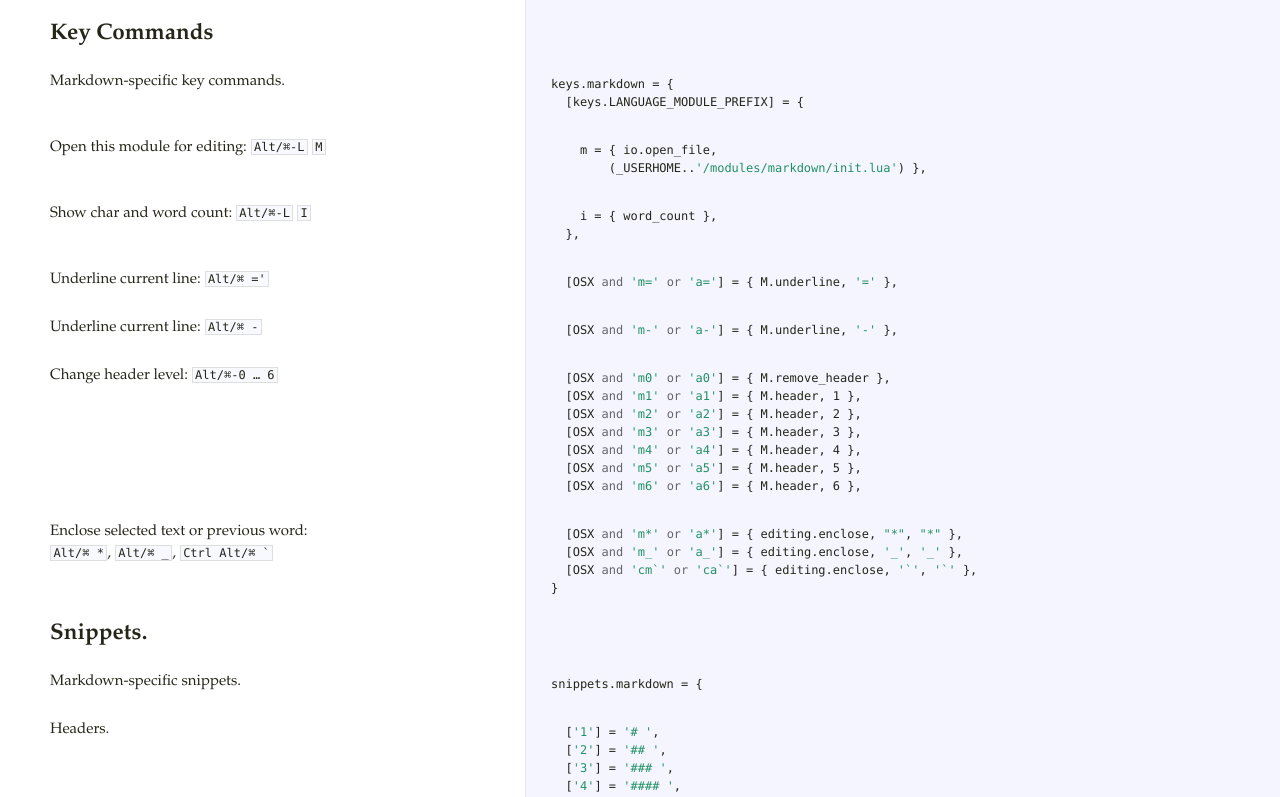
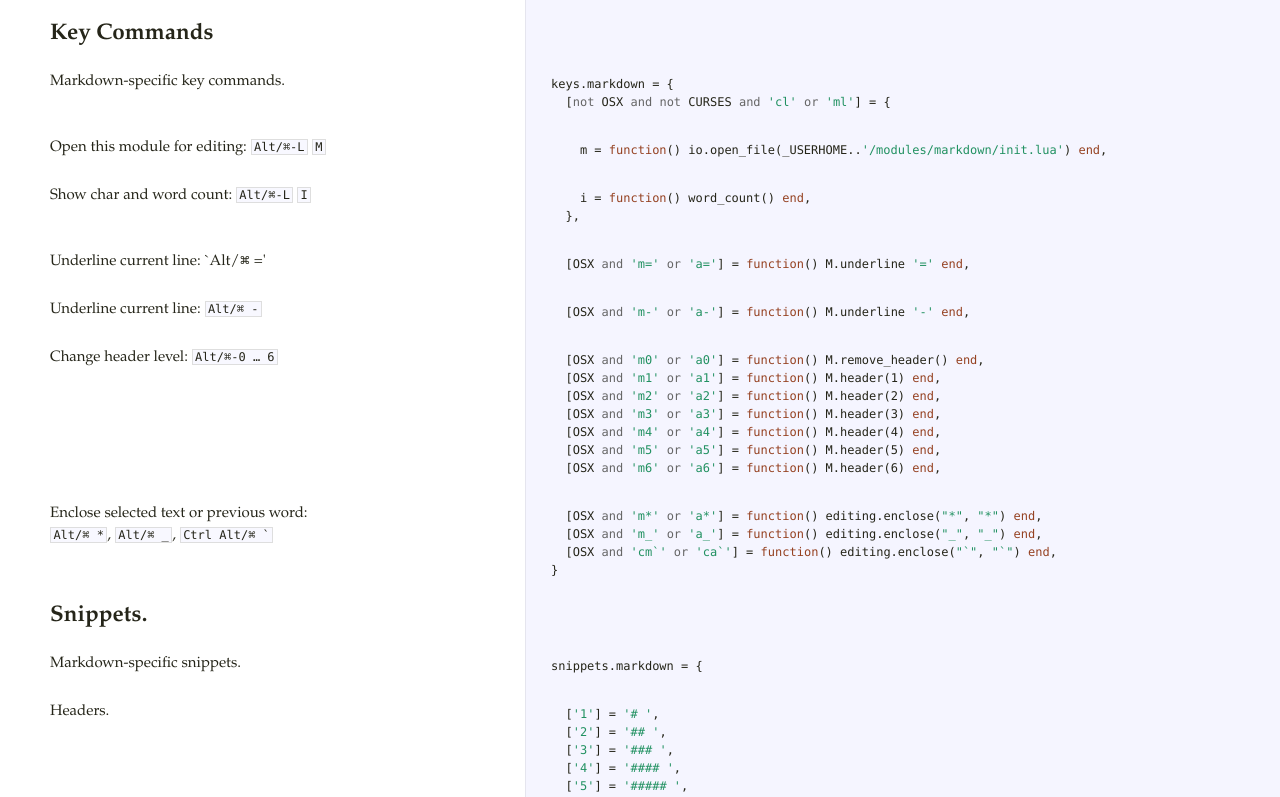
Before and after one commit to rgieseke/ta-markdown, a plain HTML site: page docs/index.html in a window 1280 px wide. Shown: the part 1856-2653 px from the top of the page. Drawn offline with Linux system fonts and the light colour scheme.

Commit message:
updated docs for 9.0 change

```diff
--- a/docs/index.html
+++ b/docs/index.html
@@ -28,6 +28,7 @@
   <div class="pilwrap">
     <a class="pilcrow" href="#section-1">&#182;</a>
   </div>
+
 <p>A Markdown module for the
 <a href="http://foicica.com/textadept/">Textadept</a> editor with some short cuts and
 snippets for writing
@@ -47,6 +48,7 @@ git clone https://github.com/rgieseke/ta-markdown.git \
 released under the
 <a href="http://www.opensource.org/licenses/mit-license.php">MIT license</a>.</p>
 
+
 </td>
 <td class="code">
   <div class="highlight"><pre>
@@ -59,7 +61,9 @@ released under the
   <div class="pilwrap">
     <a class="pilcrow" href="#section-2">&#182;</a>
   </div>
+
 <h2>Settings</h2>
+
 
 </td>
 <td class="code">
@@ -71,7 +75,9 @@ released under the
   <div class="pilwrap">
     <a class="pilcrow" href="#section-3">&#182;</a>
   </div>
+
 <p>Local variables.</p>
+
 
 </td>
 <td class="code">
@@ -83,7 +89,9 @@ released under the
   <div class="pilwrap">
     <a class="pilcrow" href="#section-4">&#182;</a>
   </div>
+
 <p>Blockquotes.</p>
+
 
 </td>
 <td class="code">
@@ -95,14 +103,15 @@ released under the
   <div class="pilwrap">
     <a class="pilcrow" href="#section-5">&#182;</a>
   </div>
-  <p>Auto-matching chars.<br>
-Match <code>&lt;</code> for embedded HTML, don&rsquo;t match <code>'</code>.</p>
+
+<p>Sets default buffer properties for Markdown files.</p>
+
 
 </td>
 <td class="code">
-  <div class="highlight"><pre>editing.char_matches.markdown = {
-  [40] = <span class="s">')'</span>, [91] = <span class="s">']'</span>, [123] = <span class="s">'}'</span>, [34] = <span class="s">'"'</span>, [60] = <span class="s">'&gt;'</span>
-}
+  <div class="highlight"><pre>events.connect(events.LEXER_LOADED, <span class="k">function</span>(lang)
+  <span class="k">if</span> lang == <span class="s">'markdown'</span> <span class="k">then</span>
+    buffer.tab_width = 4
 </pre></div>
 </td>
 </tr><tr id="section-6">
@@ -110,13 +119,16 @@ Match <code>&lt;</code> for embedded HTML, don&rsquo;t match <code>'</code>.</p>
   <div class="pilwrap">
     <a class="pilcrow" href="#section-6">&#182;</a>
   </div>
-  <p>Sets default buffer properties for Markdown files.</p>
+
+<p>Auto-matching chars.<br>
+Match <code>&lt;</code> for embedded HTML, don't match <code>'</code>.</p>
+
 
 </td>
 <td class="code">
-  <div class="highlight"><pre>events.connect(events.LEXER_LOADED, <span class="k">function</span>(lang)
-  <span class="k">if</span> lang == <span class="s">'markdown'</span> <span class="k">then</span>
-    buffer.tab_width = 4
+  <div class="highlight"><pre>    editing.auto_pairs[60] = <span class="s">'&gt;'</span>
+  <span class="k">else</span>
+    editing.auto_pairs[60] = <span class="k">nil</span>
   <span class="k">end</span>
 <span class="k">end</span>)
 
@@ -127,7 +139,9 @@ Match <code>&lt;</code> for embedded HTML, don&rsquo;t match <code>'</code>.</p>
   <div class="pilwrap">
     <a class="pilcrow" href="#section-7">&#182;</a>
   </div>
+
 <h2>Commands</h2>
+
 
 </td>
 <td class="code">
@@ -139,9 +153,11 @@ Match <code>&lt;</code> for embedded HTML, don&rsquo;t match <code>'</code>.</p>
   <div class="pilwrap">
     <a class="pilcrow" href="#section-8">&#182;</a>
   </div>
+
 <p>Underlines the current line.<br>
 Parameter:<br>
-<em>char</em>: &ldquo;=&rdquo; or &ldquo;&ndash;&rdquo;.</p>
+<em>char</em>: "=" or "-".</p>
+
 
 </td>
 <td class="code">
@@ -165,9 +181,11 @@ Parameter:<br>
   <div class="pilwrap">
     <a class="pilcrow" href="#section-9">&#182;</a>
   </div>
-  <p>Sets the current line&rsquo;s header level.<br>
+
+<p>Sets the current line's header level.<br>
 Parameter:<br>
-<em>level</em>: 1 &ndash; 6</p>
+<em>level</em>: 1 - 6</p>
+
 
 </td>
 <td class="code">
@@ -195,7 +213,9 @@ Parameter:<br>
   <div class="pilwrap">
     <a class="pilcrow" href="#section-10">&#182;</a>
   </div>
+
 <p>Remove header symbols.</p>
+
 
 </td>
 <td class="code">
@@ -217,14 +237,16 @@ Parameter:<br>
   <div class="pilwrap">
     <a class="pilcrow" href="#section-11">&#182;</a>
   </div>
+
 <p>Display word and char count in status bar.</p>
+
 
 </td>
 <td class="code">
   <div class="highlight"><pre><span class="k">function</span> <span class="nf">word_count</span>()
   <span class="k">local</span> buffer = buffer
   <span class="k">local</span> text, length = buffer:get_text(buffer.get_length)
-  <span class="k">if</span> #text > 0 <span class="k">then</span> text = text..<span class="s">" "</span> <span class="k">end</span>
+  <span class="k">if</span> #text &gt; 0 <span class="k">then</span> text = text..<span class="s">" "</span> <span class="k">end</span>
   text = string.gsub(text, <span class="s">"^&#37;s+"</span>, <span class="s">""</span>)
   seps = string.gmatch(text, <span class="s">"&#37;s+"</span>)
   <span class="k">local</span> count = 0
@@ -242,7 +264,9 @@ Parameter:<br>
   <div class="pilwrap">
     <a class="pilcrow" href="#section-12">&#182;</a>
   </div>
+
 <h2>Key Commands</h2>
+
 
 </td>
 <td class="code">
@@ -254,12 +278,14 @@ Parameter:<br>
   <div class="pilwrap">
     <a class="pilcrow" href="#section-13">&#182;</a>
   </div>
+
 <p>Markdown-specific key commands.</p>
+
 
 </td>
 <td class="code">
   <div class="highlight"><pre>keys.markdown = {
-  [keys.LANGUAGE_MODULE_PREFIX] = {
+  [<span class="o">not</span> OSX <span class="o">and</span> <span class="o">not</span> CURSES <span class="o">and</span> <span class="s">'cl'</span> <span class="o">or</span> <span class="s">'ml'</span>] = {
 </pre></div>
 </td>
 </tr><tr id="section-14">
@@ -267,12 +293,13 @@ Parameter:<br>
   <div class="pilwrap">
     <a class="pilcrow" href="#section-14">&#182;</a>
   </div>
+
 <p>Open this module for editing: <code>Alt/⌘-L</code> <code>M</code></p>
+
 
 </td>
 <td class="code">
-  <div class="highlight"><pre>    m = { io.open_file,
-        (_USERHOME..<span class="s">'/modules/markdown/init.lua'</span>) },
+  <div class="highlight"><pre>    m = <span class="k">function</span>() io.open_file(_USERHOME..<span class="s">'/modules/markdown/init.lua'</span>) <span class="k">end</span>,
 </pre></div>
 </td>
 </tr><tr id="section-15">
@@ -280,11 +307,13 @@ Parameter:<br>
   <div class="pilwrap">
     <a class="pilcrow" href="#section-15">&#182;</a>
   </div>
+
 <p> Show char and word count: <code>Alt/⌘-L</code> <code>I</code></p>
+
 
 </td>
 <td class="code">
-  <div class="highlight"><pre>    i = { word_count },
+  <div class="highlight"><pre>    i = <span class="k">function</span>() word_count() <span class="k">end</span>,
   },
 </pre></div>
 </td>
@@ -293,11 +322,13 @@ Parameter:<br>
   <div class="pilwrap">
     <a class="pilcrow" href="#section-16">&#182;</a>
   </div>
-  <p>Underline current line: <code>Alt/⌘ ='</code></p>
+
+<p>Underline current line: `Alt/⌘ ='</p>
+
 
 </td>
 <td class="code">
-  <div class="highlight"><pre>  [OSX <span class="o">and</span> <span class="s">'m='</span> <span class="o">or</span> <span class="s">'a='</span>] = { M.underline, <span class="s">'='</span> },
+  <div class="highlight"><pre>  [OSX <span class="o">and</span> <span class="s">'m='</span> <span class="o">or</span> <span class="s">'a='</span>] = <span class="k">function</span>() M.underline <span class="s">'='</span> <span class="k">end</span>,
 </pre></div>
 </td>
 </tr><tr id="section-17">
@@ -305,11 +336,13 @@ Parameter:<br>
   <div class="pilwrap">
     <a class="pilcrow" href="#section-17">&#182;</a>
   </div>
+
 <p>Underline current line: <code>Alt/⌘ -</code></p>
+
 
 </td>
 <td class="code">
-  <div class="highlight"><pre>  [OSX <span class="o">and</span> <span class="s">'m-'</span> <span class="o">or</span> <span class="s">'a-'</span>] = { M.underline, <span class="s">'-'</span> },
+  <div class="highlight"><pre>  [OSX <span class="o">and</span> <span class="s">'m-'</span> <span class="o">or</span> <span class="s">'a-'</span>] = <span class="k">function</span>() M.underline <span class="s">'-'</span> <span class="k">end</span>,
 </pre></div>
 </td>
 </tr><tr id="section-18">
@@ -317,17 +350,19 @@ Parameter:<br>
   <div class="pilwrap">
     <a class="pilcrow" href="#section-18">&#182;</a>
   </div>
+
 <p>Change header level: <code>Alt/⌘-0 … 6</code></p>
+
 
 </td>
 <td class="code">
-  <div class="highlight"><pre>  [OSX <span class="o">and</span> <span class="s">'m0'</span> <span class="o">or</span> <span class="s">'a0'</span>] = { M.remove_header },
-  [OSX <span class="o">and</span> <span class="s">'m1'</span> <span class="o">or</span> <span class="s">'a1'</span>] = { M.header, 1 },
-  [OSX <span class="o">and</span> <span class="s">'m2'</span> <span class="o">or</span> <span class="s">'a2'</span>] = { M.header, 2 },
-  [OSX <span class="o">and</span> <span class="s">'m3'</span> <span class="o">or</span> <span class="s">'a3'</span>] = { M.header, 3 },
-  [OSX <span class="o">and</span> <span class="s">'m4'</span> <span class="o">or</span> <span class="s">'a4'</span>] = { M.header, 4 },
-  [OSX <span class="o">and</span> <span class="s">'m5'</span> <span class="o">or</span> <span class="s">'a5'</span>] = { M.header, 5 },
-  [OSX <span class="o">and</span> <span class="s">'m6'</span> <span class="o">or</span> <span class="s">'a6'</span>] = { M.header, 6 },
+  <div class="highlight"><pre>  [OSX <span class="o">and</span> <span class="s">'m0'</span> <span class="o">or</span> <span class="s">'a0'</span>] = <span class="k">function</span>() M.remove_header() <span class="k">end</span>,
+  [OSX <span class="o">and</span> <span class="s">'m1'</span> <span class="o">or</span> <span class="s">'a1'</span>] = <span class="k">function</span>() M.header(1) <span class="k">end</span>,
+  [OSX <span class="o">and</span> <span class="s">'m2'</span> <span class="o">or</span> <span class="s">'a2'</span>] = <span class="k">function</span>() M.header(2) <span class="k">end</span>,
+  [OSX <span class="o">and</span> <span class="s">'m3'</span> <span class="o">or</span> <span class="s">'a3'</span>] = <span class="k">function</span>() M.header(3) <span class="k">end</span>,
+  [OSX <span class="o">and</span> <span class="s">'m4'</span> <span class="o">or</span> <span class="s">'a4'</span>] = <span class="k">function</span>() M.header(4) <span class="k">end</span>,
+  [OSX <span class="o">and</span> <span class="s">'m5'</span> <span class="o">or</span> <span class="s">'a5'</span>] = <span class="k">function</span>() M.header(5) <span class="k">end</span>,
+  [OSX <span class="o">and</span> <span class="s">'m6'</span> <span class="o">or</span> <span class="s">'a6'</span>] = <span class="k">function</span>() M.header(6) <span class="k">end</span>,
 </pre></div>
 </td>
 </tr><tr id="section-19">
@@ -335,14 +370,16 @@ Parameter:<br>
   <div class="pilwrap">
     <a class="pilcrow" href="#section-19">&#182;</a>
   </div>
+
 <p>Enclose selected text or previous word:<br>
 <code>Alt/⌘ *</code>, <code>Alt/⌘ _</code>, <code>Ctrl Alt/⌘ `</code></p>
 
+
 </td>
 <td class="code">
-  <div class="highlight"><pre>  [OSX <span class="o">and</span> <span class="s">'m*'</span> <span class="o">or</span> <span class="s">'a*'</span>] = { editing.enclose, <span class="s">"*"</span>, <span class="s">"*"</span> },
-  [OSX <span class="o">and</span> <span class="s">'m_'</span> <span class="o">or</span> <span class="s">'a_'</span>] = { editing.enclose, <span class="s">'_'</span>, <span class="s">'_'</span> },
-  [OSX <span class="o">and</span> <span class="s">'cm`'</span> <span class="o">or</span> <span class="s">'ca`'</span>] = { editing.enclose, <span class="s">'`'</span>, <span class="s">'`'</span> },
+  <div class="highlight"><pre>  [OSX <span class="o">and</span> <span class="s">'m*'</span> <span class="o">or</span> <span class="s">'a*'</span>] = <span class="k">function</span>() editing.enclose(<span class="s">"*"</span>, <span class="s">"*"</span>) <span class="k">end</span>,
+  [OSX <span class="o">and</span> <span class="s">'m_'</span> <span class="o">or</span> <span class="s">'a_'</span>] = <span class="k">function</span>() editing.enclose(<span class="s">"_"</span>, <span class="s">"_"</span>) <span class="k">end</span>,
+  [OSX <span class="o">and</span> <span class="s">'cm`'</span> <span class="o">or</span> <span class="s">'ca`'</span>] = <span class="k">function</span>() editing.enclose(<span class="s">"`"</span>, <span class="s">"`"</span>) <span class="k">end</span>,
 }
 </pre></div>
 </td>
@@ -351,7 +388,9 @@ Parameter:<br>
   <div class="pilwrap">
     <a class="pilcrow" href="#section-20">&#182;</a>
   </div>
+
 <h2>Snippets.</h2>
+
 
 </td>
 <td class="code">
@@ -363,7 +402,9 @@ Parameter:<br>
   <div class="pilwrap">
     <a class="pilcrow" href="#section-21">&#182;</a>
   </div>
+
 <p>Markdown-specific snippets.</p>
+
 
 </td>
 <td class="code">
@@ -375,7 +416,9 @@ Parameter:<br>
   <div class="pilwrap">
     <a class="pilcrow" href="#section-22">&#182;</a>
   </div>
+
 <p>Headers.</p>
+
 
 </td>
 <td class="code">
@@ -392,7 +435,9 @@ Parameter:<br>
   <div class="pilwrap">
     <a class="pilcrow" href="#section-23">&#182;</a>
   </div>
+
 <p>Link.</p>
+
 
 </td>
 <td class="code">
@@ -404,7 +449,9 @@ Parameter:<br>
   <div class="pilwrap">
     <a class="pilcrow" href="#section-24">&#182;</a>
   </div>
+
 <p>Clickable link.</p>
+
 
 </td>
 <td class="code">
@@ -416,7 +463,9 @@ Parameter:<br>
   <div class="pilwrap">
     <a class="pilcrow" href="#section-25">&#182;</a>
   </div>
+
 <p> Reference-style link.</p>
+
 
 </td>
 <td class="code">
@@ -429,7 +478,9 @@ Parameter:<br>
   <div class="pilwrap">
     <a class="pilcrow" href="#section-26">&#182;</a>
   </div>
+
 <p>Code.</p>
+
 
 </td>
 <td class="code">
@@ -441,7 +492,9 @@ Parameter:<br>
   <div class="pilwrap">
     <a class="pilcrow" href="#section-27">&#182;</a>
   </div>
+
 <p>Image.</p>
+
 
 </td>
 <td class="code">
```
Lines whose indentation alone changed are shown as unchanged.
